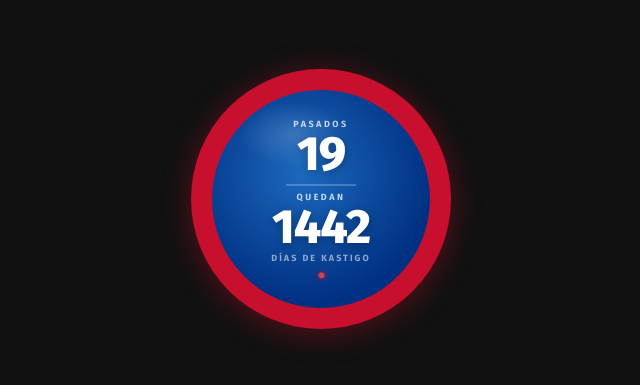
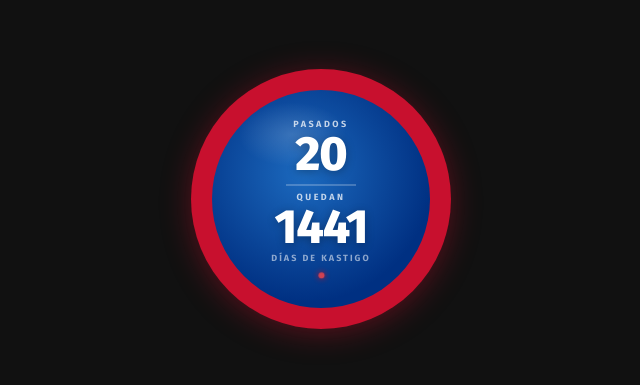
Before and after one commit to CamiMondi/kastigo, a plain HTML site: page index.html in a window 1280 px wide. Shown: the part 201-586 px from the top of the page, 319-959 px from the left. Drawn offline with Linux system fonts and the light colour scheme.

Commit message:
Update index.html

```diff
--- a/index.html
+++ b/index.html
@@ -133,8 +133,8 @@
     navigator.serviceWorker.register('sw.js');
   }
 
-  const INICIO = new Date('2026-03-11T12:00:00-00:00');
-  const FIN    = new Date('2030-03-11T12:00:00-00:00');
+  const INICIO = new Date('2026-03-11T00:00:00-03:00');
+  const FIN    = new Date('2030-03-11T00:00:00-03:00');
   function actualizar() {
     const ahora = new Date();
     document.getElementById('trans').textContent = Math.max(0, Math.floor((ahora - INICIO) / 86400000));
```
